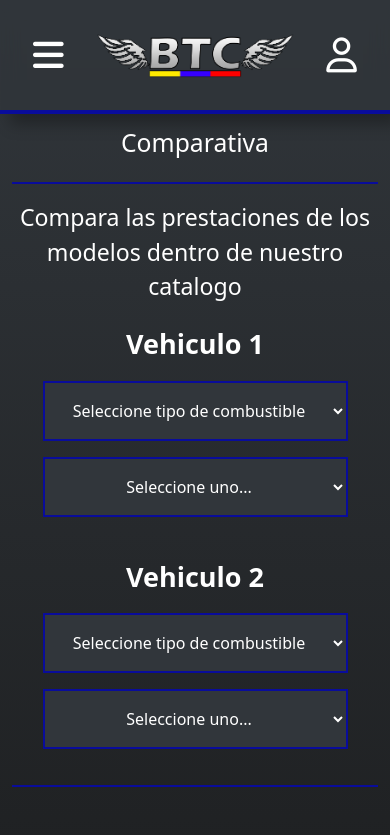
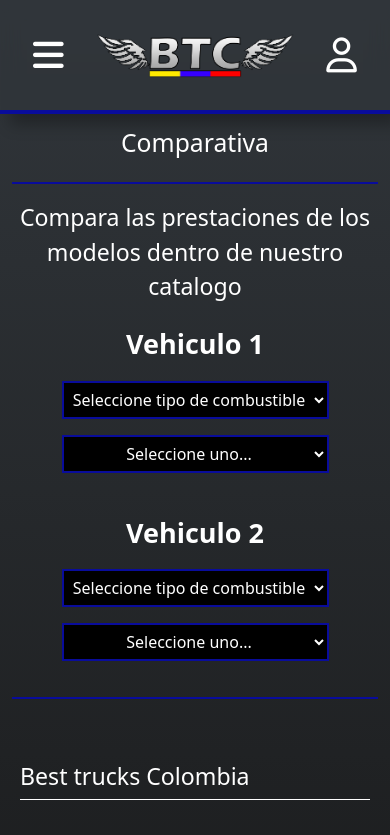
Before and after one commit to JesarRL/BTC-Frontend, an Angular app: page /comparativa in a window 390 px wide. Shown: the top 835 px of the page. Built offline with nearby package versions, Linux system fonts and the light colour scheme.

Commit message:
subiendo

```diff
--- a/src/app/components/comparativa/comparativa.component.css
+++ b/src/app/components/comparativa/comparativa.component.css
@@ -79,9 +79,9 @@
         height: 100%;
     }
 
-    select{
-        background-color: #000;
-        color: #fff;
-        padding: 5px;
+    select, option{
+        background-color: #000 !important;
+        color: #fff !important;
+        padding: 5px !important;
     }
 }
```
